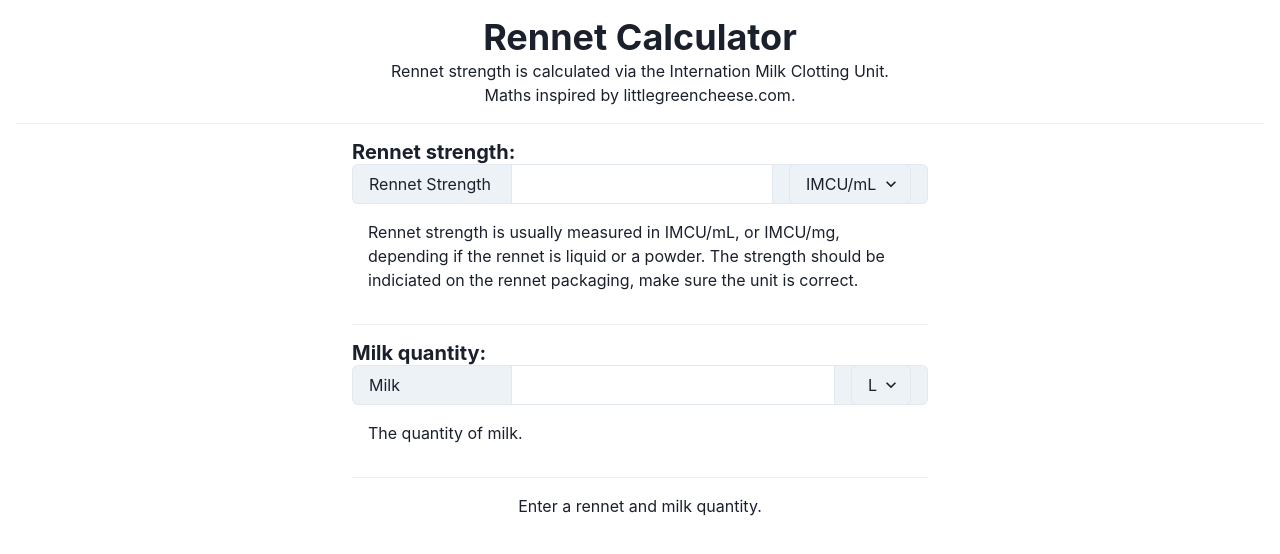
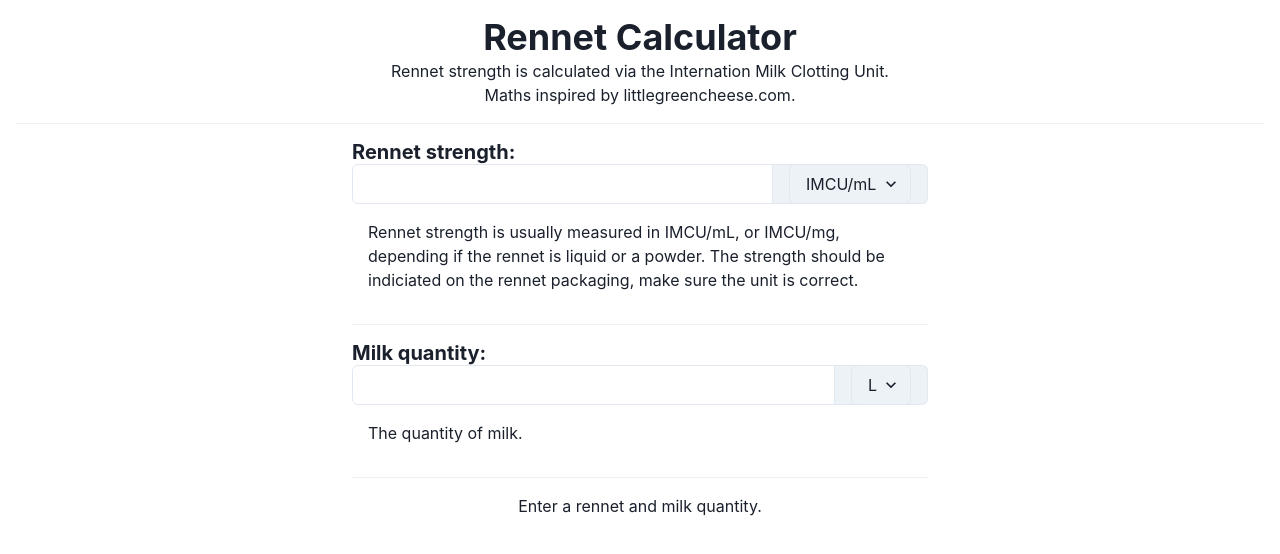
Before and after one commit to RichTeaMan/rennet-calculator, a React (Create React App) app: page / in a window 1280 px wide. Shown: the top 554 px of the page. Built offline with nearby package versions, Linux system fonts and the light colour scheme.

Commit message:
Removed left input addons.

```diff
--- a/src/components/RennetCalculator.tsx
+++ b/src/components/RennetCalculator.tsx
@@ -1,9 +1,8 @@
 import { FC, useMemo, useState } from 'react';
-import { Box, Heading, Link, Input, InputGroup, InputLeftAddon, InputRightAddon, Stack, Center, Select, Divider, Text } from '@chakra-ui/react';
+import { Box, Heading, Link, Input, InputGroup, InputRightAddon, Stack, Center, Select, Divider, Text } from '@chakra-ui/react';
 import { padM } from '../constants';
 
 const RennetCalculator: FC<{}> = () => {
-    const inputLeftWidth = '10em';
 
     const [rennetStrength, setRennetStrength] = useState<number>(NaN);
     const [rennetUnit, setRennetUnit] = useState<string>('mL');
@@ -48,9 +47,6 @@ const RennetCalculator: FC<{}> = () => {
                             Rennet strength:
                         </Heading>
                         <InputGroup>
-                            <InputLeftAddon width={inputLeftWidth}>
-                                Rennet Strength
-                            </InputLeftAddon>
                             <Input type='number' textAlign='right' onChange={e => setRennetStrength(e.target.valueAsNumber)} />
                             <InputRightAddon>
                                 <Select onChange={e => setRennetUnit(e.target.value)}>
@@ -70,9 +66,6 @@ const RennetCalculator: FC<{}> = () => {
                             Milk quantity:
                         </Heading>
                         <InputGroup>
-                            <InputLeftAddon width={inputLeftWidth}>
-                                Milk
-                            </InputLeftAddon>
                             <Input type='number' textAlign='right' onChange={e => setMilk(e.target.valueAsNumber)} />
                             <InputRightAddon>
                                 <Select>
```
